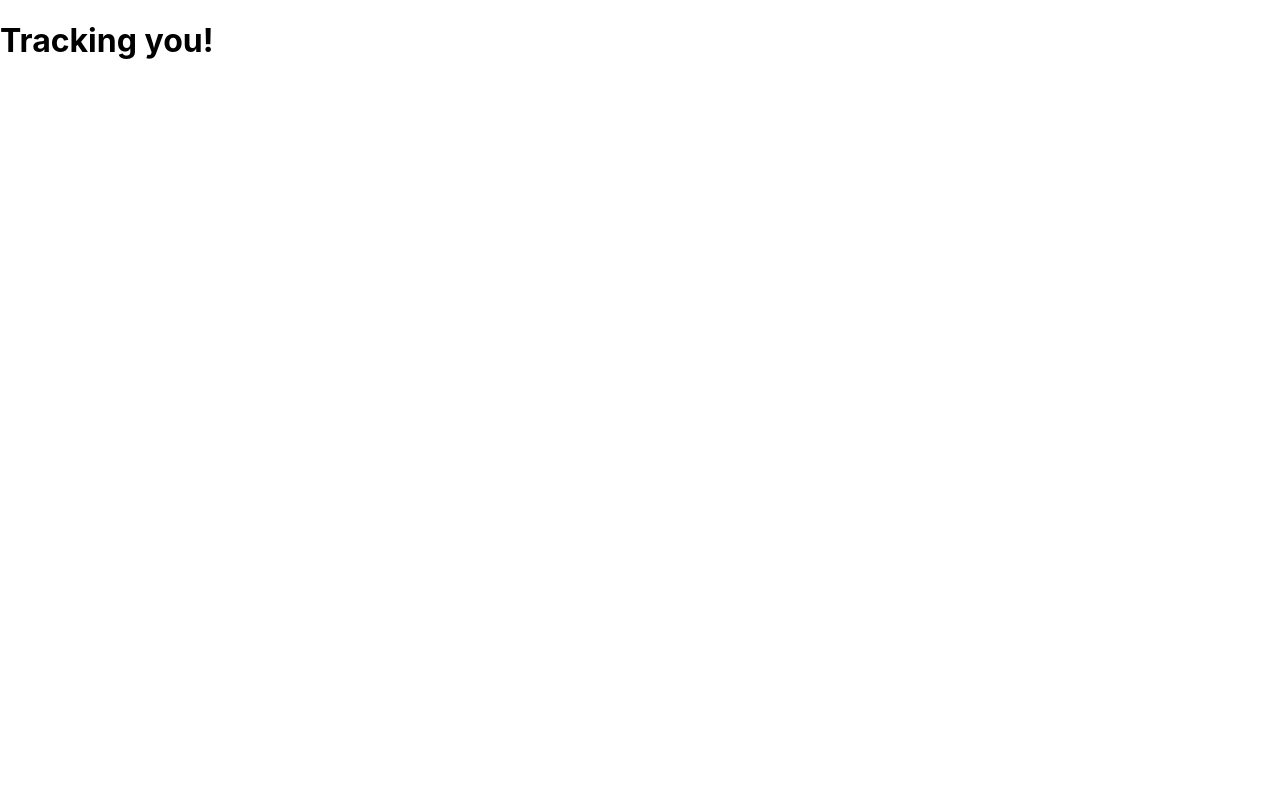
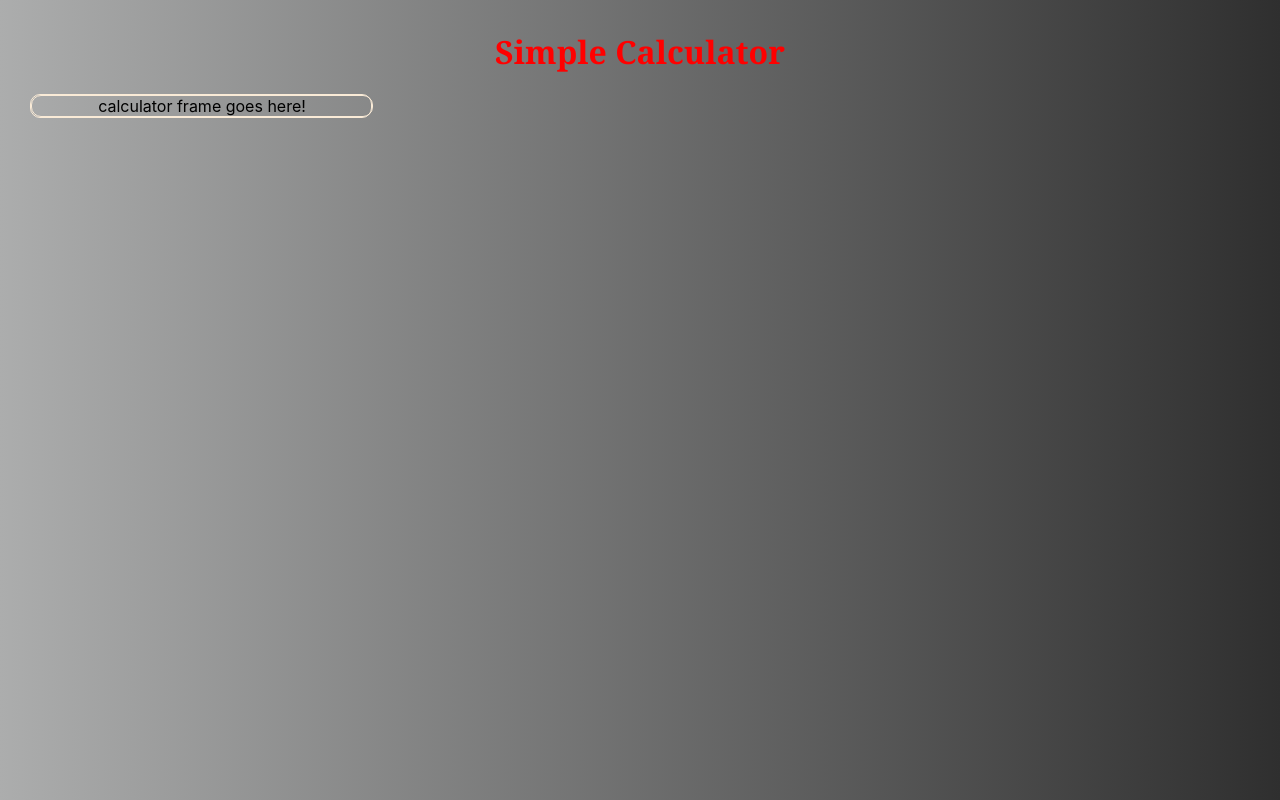
Before and after one commit to thara003/simple-calculator, a React (Create React App) app: page / in a window 1280 px wide. Built offline with nearby package versions, Linux system fonts and the light colour scheme.

Commit message:
started creating a calculator app

```diff
--- a/src/App.js
+++ b/src/App.js
@@ -1,11 +1,18 @@
-// import React from 'react'
+import React from 'react'
 import Header from './components/Header'
+import Wrapper from './components/Wrapper'
 const App = () => {
   return (
     <div className = 'container'>
+      <div className = 'header'>
       <Header></Header>
+      </div>
+      <div className = 'wrapper'>
+      <Wrapper></Wrapper>
+      </div>
     </div>
   )
 }
 
+
 export default App
--- a/src/components/Header.js
+++ b/src/components/Header.js
@@ -3,7 +3,7 @@ import React from 'react'
 const Header = () => {
     return (
         <header>
-            <h1>Tracking you!</h1>
+            <h1>Simple Calculator</h1>
         </header>
     )
 }
--- /dev/null
+++ b/src/components/Wrapper.js
@@ -0,0 +1,12 @@
+import React from 'react'
+
+const Wrapper = () => {
+    return (
+        <div className = 'wrapper'>
+            calculator frame goes here!
+
+        </div>
+    )
+}
+
+export default Wrapper
--- a/src/index.css
+++ b/src/index.css
@@ -1,13 +1,32 @@
 body {
-  margin: 0;
-  font-family: -apple-system, BlinkMacSystemFont, 'Segoe UI', 'Roboto', 'Oxygen',
-    'Ubuntu', 'Cantarell', 'Fira Sans', 'Droid Sans', 'Helvetica Neue',
+  margin: 30px;
+  font-family: -apple-system, BlinkMacSystemFont, "Segoe UI", "Roboto", "Oxygen",
+    "Ubuntu", "Cantarell", "Fira Sans", "Droid Sans", "Helvetica Neue",
     sans-serif;
   -webkit-font-smoothing: antialiased;
   -moz-osx-font-smoothing: grayscale;
+  background-repeat: no-repeat;
+  background-size: cover;
+  background: linear-gradient(90deg,rgba(172,173,173,1) 0%, rgba(47,47,47,1));
+
 }
+.container {
 
-code {
-  font-family: source-code-pro, Menlo, Monaco, Consolas, 'Courier New',
-    monospace;
+
+
 }
+.header {
+  color: red;
+  font-family: Georgia, 'Times New Roman', Times, serif;
+  text-align: center;
+}
+.wrapper{
+  /* width: 90%; */
+  text-align: center;
+  width: 340px;
+  border-radius: 10px;
+  border-color: antiquewhite;
+  border-width:thin;
+  border-style: solid;
+
+}
```
